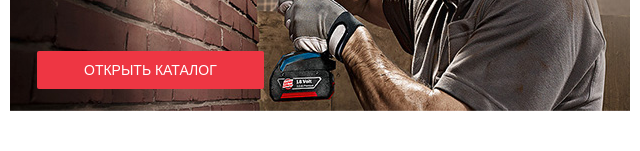
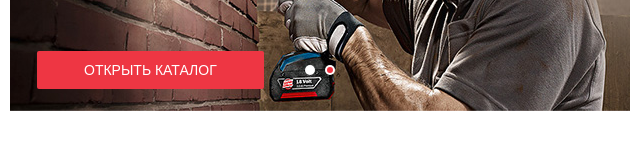
Before and after one commit to gitfarmer/969667-technomart-24, a plain HTML site: page index.html in a window 1280 px wide. Shown: the part 801-952 px from the top of the page, 160-800 px from the left. Drawn offline with Linux system fonts and the light colour scheme; a web font is replaced by a local one.

Commit message:
Доработал слайдер

```diff
--- a/css/style.css
+++ b/css/style.css
@@ -693,6 +693,39 @@ color: #000000;
   background-color: transparent;
   border: 0;
   cursor: pointer;
+}
+
+.slider-list-view {
+  position: absolute;
+  z-index: 1;
+  display: flex;
+  justify-content: space-between;
+  top: 220px;
+  left: 295px;
+  width: 30px;
+  height: 10px;
+}
+
+.slider-list-view label {
+  position: relative;
+  z-index: 2;
+  width: 10px;
+  height: 10px;
+  font-size: 0;
+  background-color: #ffffff;
+  border-radius: 50%;
+}
+
+.slider-list-view .slide-active::after {
+  content: "";
+  position: absolute;
+  z-index: 3;
+  top: 2px;
+  left: 2px;
+  width: 6px;
+  height: 6px;
+  background-color: #ee3643;
+  border-radius: 50%;
 }
 
 .section-header-inner,
--- a/index.html
+++ b/index.html
@@ -124,6 +124,12 @@
                   </ul>
                   <button class="button-left" type="button" name="button">Назад</button>
                   <button class="button-right" type="button" name="button">Вперёд</button>
+                  <input id="slide01" class="visually-hidden" type="radio"  name="slide01">
+                  <input id="slide02" class="visually-hidden" type="radio"  name="slide02" checked>
+                  <div class="slider-list-view">
+                    <label for="slide01">Первый слайд</label>
+                    <label class="slide-active" for="slide02">Второй слайд</label>
+                  </div>
                 </div>
 
                 <div class="features-bottom">
```
